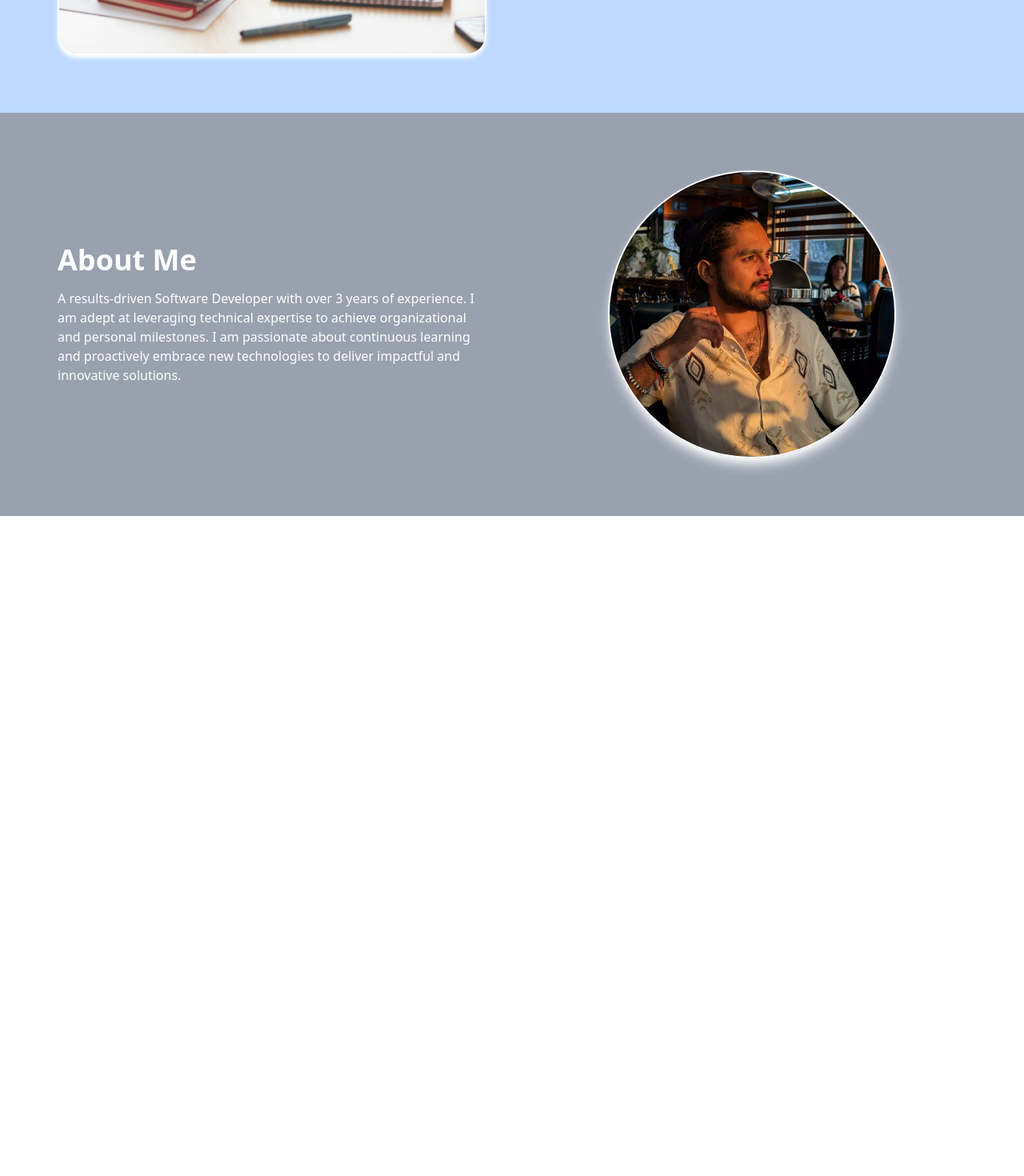
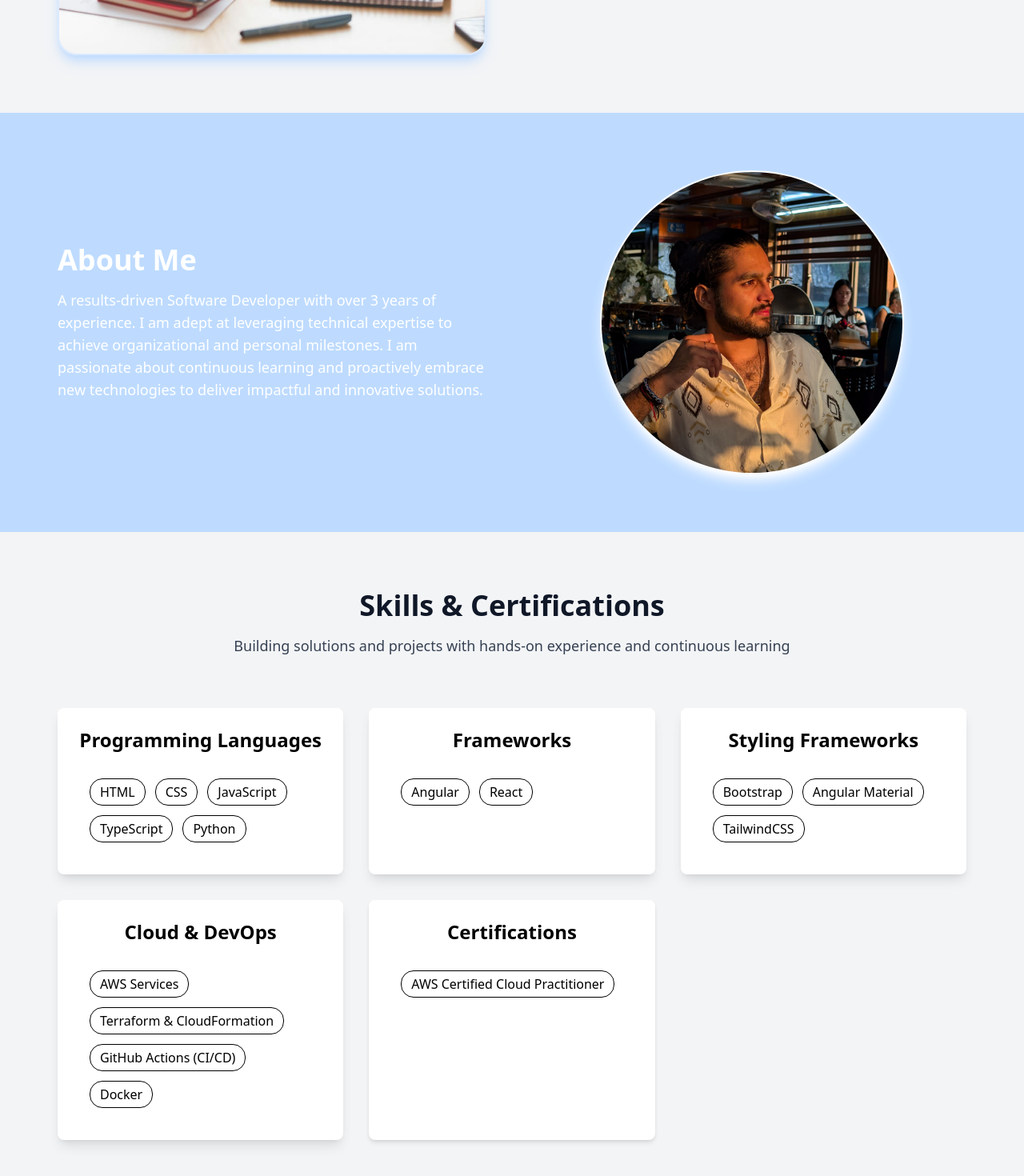
Before and after one commit to aditya-krishnakumarTV/Cloud-Resume-Challenge, a React app in the folder frontend/: page / in a window 1280 px wide. Shown: the part 362-1832 px from the top of the page at 80% size. Before the commit the page ends 1007 px from the top, so only its background shows below. Built offline with nearby package versions, Linux system fonts and the light colour scheme; the HTML template or start-up script is replaced by a standard one.

Commit message:
added skills and certificate page

```diff
--- a/frontend/src/App.tsx
+++ b/frontend/src/App.tsx
@@ -1,11 +1,13 @@
 import Home from "./pages/Home";
 import Info from "./pages/Info";
+import SkillsAndCertifications from "./pages/SkillsAndCertifications";
 
 function App() {
   return (
     <>
       <Home />
       <Info />
+      <SkillsAndCertifications />
     </>
   );
 }
--- a/frontend/src/pages/Home.tsx
+++ b/frontend/src/pages/Home.tsx
@@ -1,13 +1,13 @@
 function Home() {
   return (
     <>
-      <div className="bg-blue-200">
+      <div className="bg-gray-100">
         <div className="max-w-7xl mx-auto p-10">
           <div className="flex flex-col md:flex-row">
             <div className="flex-1 p-8">
               <img
-                className="rounded-3xl border-2 border-white shadow-md shadow-white"
-                src="../../public/workspace.jpg"
+                className="rounded-3xl border-2 border-blue-100 shadow-lg shadow-blue-200"
+                src="/workspace.jpg"
               />
             </div>
 
@@ -16,8 +16,10 @@
                 <h1 className="text-4xl font-bold text-gray-900">
                   Aditya Krishnakumar
                 </h1>
-                <p>Software Developer</p>
-                <p>
+                <p className="text-2xl font-bold text-gray-700">
+                  Software Developer
+                </p>
+                <p className="text-lg text-gray-700">
                   A results-driven Software Developer, passionate about creating
                   impactful and innovative solutions.
                 </p>
--- a/frontend/src/pages/Info.tsx
+++ b/frontend/src/pages/Info.tsx
@@ -1,12 +1,12 @@
 function Info() {
   return (
-    <div className="bg-gray-400">
+    <div className="bg-blue-200">
       <div className="max-w-7xl mx-auto p-10">
         <div className="flex flex-col md:flex-row">
           <div className="flex-1 my-auto p-8">
-            <div className="text-left text-white space-y-4">
+            <div className="text-center md:text-left text-white space-y-4">
               <h1 className="text-4xl font-bold">About Me</h1>
-              <p>
+              <p className="text-lg">
                 A results-driven Software Developer with over 3 years of
                 experience. I am adept at leveraging technical expertise to
                 achieve organizational and personal milestones. I am passionate
@@ -18,8 +18,8 @@
 
           <div className="flex-1 p-8">
             <img
-              className="rounded-full w-90 h-90 object-cover mx-auto border-2 border-white shadow-lg shadow-white"
-              src="../../public/profilepic.jpg"
+              className="rounded-full w-95 mx-auto border-2 border-white shadow-lg shadow-white"
+              src="/profilepic.jpg"
             />
           </div>
         </div>
--- /dev/null
+++ b/frontend/src/pages/SkillsAndCertifications.tsx
@@ -0,0 +1,117 @@
+function SkillsAndCertifications() {
+  const programming_languages = [
+    "HTML",
+    "CSS",
+    "JavaScript",
+    "TypeScript",
+    "Python",
+  ];
+  const frameworks = ["Angular", "React"];
+  const styling_frameworks = ["Bootstrap", "Angular Material", "TailwindCSS"];
+  const cloud_and_devops = [
+    "AWS Services",
+    "Terraform & CloudFormation",
+    "GitHub Actions (CI/CD)",
+    "Docker",
+  ];
+  const certifications = ["AWS Certified Cloud Practitioner"];
+
+  return (
+    <div className="bg-gray-100">
+      <div className="max-w-7xl mx-auto p-10">
+        <div className="text-center space-y-4 p-8">
+          <h1 className="text-4xl font-bold text-gray-900">
+            Skills & Certifications
+          </h1>
+          <p className="text-lg text-gray-700">
+            Building solutions and projects with hands-on experience and
+            continuous learning
+          </p>
+        </div>
+        <div className="flex flex-col md:flex-row">
+          <div className="flex-1 p-8">
+            <div className="grid grid-cols-1 md:grid-cols-2 lg:grid-cols-3 gap-8">
+              <div className="bg-white p-6 rounded-lg shadow-lg">
+                <h2 className="text-2xl text-center font-semibold mb-4">
+                  Programming Languages
+                </h2>
+                <div className="flex flex-row flex-wrap gap-3 p-4">
+                  {programming_languages.map((lang) => (
+                    <div
+                      className="border rounded-2xl text-center w-max py-1 px-3"
+                      key={lang}
+                    >
+                      {lang}
+                    </div>
+                  ))}
+                </div>
+              </div>
+              <div className="bg-white p-6 rounded-lg shadow-lg">
+                <h2 className="text-2xl text-center font-semibold mb-4">
+                  Frameworks
+                </h2>
+                <div className="flex flex-row flex-wrap gap-3 p-4">
+                  {frameworks.map((fw) => (
+                    <div
+                      className="border rounded-2xl text-center w-max py-1 px-3"
+                      key={fw}
+                    >
+                      {fw}
+                    </div>
+                  ))}
+                </div>
+              </div>
+              <div className="bg-white p-6 rounded-lg shadow-lg">
+                <h2 className="text-2xl text-center font-semibold mb-4">
+                  Styling Frameworks
+                </h2>
+                <div className="flex flex-row flex-wrap gap-3 p-4">
+                  {styling_frameworks.map((sf) => (
+                    <div
+                      className="border rounded-2xl text-center w-max py-1 px-3"
+                      key={sf}
+                    >
+                      {sf}
+                    </div>
+                  ))}
+                </div>
+              </div>
+              <div className="bg-white p-6 rounded-lg shadow-lg">
+                <h2 className="text-2xl text-center font-semibold mb-4">
+                  Cloud & DevOps
+                </h2>
+                <div className="flex flex-row flex-wrap gap-3 p-4">
+                  {cloud_and_devops.map((cd) => (
+                    <div
+                      className="border rounded-2xl text-center w-max py-1 px-3"
+                      key={cd}
+                    >
+                      {cd}
+                    </div>
+                  ))}
+                </div>
+              </div>
+              <div className="bg-white p-6 rounded-lg shadow-md">
+                <h2 className="text-2xl text-center font-semibold mb-4">
+                  Certifications
+                </h2>
+                <div className="flex flex-row flex-wrap gap-3 p-4">
+                  {certifications.map((cert) => (
+                    <div
+                      className="border rounded-2xl text-center w-max py-1 px-3"
+                      key={cert}
+                    >
+                      {cert}
+                    </div>
+                  ))}
+                </div>
+              </div>
+            </div>
+          </div>
+        </div>
+      </div>
+    </div>
+  );
+}
+
+export default SkillsAndCertifications;
```
Also changed, not shown: frontend/public/profilepic.jpg.
